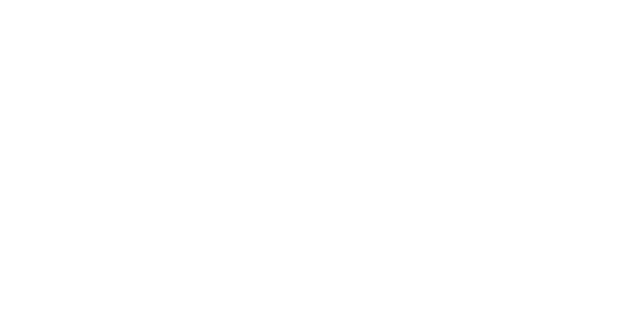
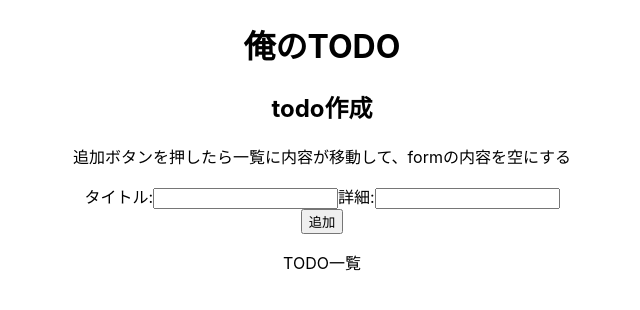
Before and after one commit to HaChi0624/ts-todo, a React (Create React App) app: page / in a window 1280 px wide. Shown: the top 310 px of the page, without its empty margins (318-958 px from the left). Built offline with nearby package versions, Linux system fonts and the light colour scheme.

Commit message:
コピペだけ

```diff
--- a/src/App.tsx
+++ b/src/App.tsx
@@ -1,9 +1,62 @@
-import React from 'react';
 import './App.css';
+import { useState } from 'react';
+import { InputTodo } from './components/InputTodo';
+import { Todos } from './components/Todos';
 
-function App() {
+const App = () => {
+  const [todoTitle, setTodoTitle] = useState('');
+  const [todoText, setTodoText] = useState('');
+
+  const [todoList, settodoList] = useState([]);
+
+  const onClickAdd = () => {
+    if (todoTitle === "") return;
+    //セットでリストに入れたい
+    // const newContent = [todoTitle, todoText]
+    const newContent = {
+      title: todoTitle,
+      text: todoText
+    }
+    const newTodoList = [...todoList, newContent];
+    settodoList(newTodoList);
+    setTodoTitle("");
+    setTodoText("");
+    console.log(newContent)
+  };
+
+
+
+  const onChangeTodoText =(e) => {
+    setTodoText(e.target.value)
+  };
+
+  const onChangeTodoTitle =(e) => {
+    setTodoTitle(e.target.value)
+  };
+
+
+  const onClickDelete = (index) => {
+    const newTodoList = [...todoList];
+    newTodoList.splice(index, 1);
+    settodoList(newTodoList);
+  };
+
+
   return (
-    <></>
+    <div className='App'>
+      <h1>俺のTODO</h1>
+
+      <div className='addContent'>
+        <h2>todo作成</h2>
+        <p>追加ボタンを押したら一覧に内容が移動して、formの内容を空にする</p>
+
+        <InputTodo todoTitle={todoTitle} todoText={todoText} onChangeTitle={onChangeTodoTitle} onChangeText={onChangeTodoText} onClick={onClickAdd}/>
+      </div>
+
+      <div>
+        <Todos todoList={todoList} onClickDelete={onClickDelete} />
+      </div>
+    </div>
   );
 }
 
--- /dev/null
+++ b/src/components/InputTodo.tsx
@@ -0,0 +1,24 @@
+import React from 'react'
+
+export const InputTodo = (props) => {
+
+  const {todoTitle, todoText, onClick, onChangeText, onChangeTitle} = props;
+
+  return (
+    <div>
+      <form>
+        <div>
+          <label>
+            タイトル:
+            <input value={todoTitle} onChange={onChangeTitle}/>
+          </label>
+          <label>
+            詳細:
+            <input value={todoText} onChange={onChangeText}/>
+          </label>
+        </div>
+      </form>
+      <button onClick={onClick}>追加</button>
+    </div>
+  );
+}
--- /dev/null
+++ b/src/components/Todos.tsx
@@ -0,0 +1,27 @@
+import React from "react";
+
+export const Todos = (props) => {
+  const { todoList, onClickDelete } = props;
+
+  return (
+    <div className="list-area">
+      <p className="title">TODO一覧</p>
+      <ul>
+        {todoList.map((todo, index) => {
+          return (
+            //todoの中身を取り出したい
+            //App.jsのonClickAddのnewContent
+            <div key={todo.title} className="list-row">
+              <li>
+                <input type='checkbox'/>
+                <div className="li-title">{todo.title}</div>
+                <div>{todo.text}</div>
+              </li>
+              <button onClick={() => onClickDelete(index)}>削除</button>
+            </div>
+          );
+        })}
+      </ul>
+    </div>
+  );
+};
--- a/src/index.tsx
+++ b/src/index.tsx
@@ -2,7 +2,6 @@
 import ReactDOM from 'react-dom/client';
 import './index.css';
 import App from './App';
-import reportWebVitals from './reportWebVitals';
 
 const root = ReactDOM.createRoot(
   document.getElementById('root') as HTMLElement
@@ -12,8 +11,3 @@
     <App />
   </React.StrictMode>
 );
-
-// If you want to start measuring performance in your app, pass a function
-// to log results (for example: reportWebVitals(console.log))
-// or send to an analytics endpoint. Learn more: https://bit.ly/CRA-vitals
-reportWebVitals();
--- a/src/reportWebVitals.ts
+++ /dev/null
@@ -1,15 +0,0 @@
-import { ReportHandler } from 'web-vitals';
-
-const reportWebVitals = (onPerfEntry?: ReportHandler) => {
-  if (onPerfEntry && onPerfEntry instanceof Function) {
-    import('web-vitals').then(({ getCLS, getFID, getFCP, getLCP, getTTFB }) => {
-      getCLS(onPerfEntry);
-      getFID(onPerfEntry);
-      getFCP(onPerfEntry);
-      getLCP(onPerfEntry);
-      getTTFB(onPerfEntry);
-    });
-  }
-};
-
-export default reportWebVitals;
```
Also changed, not shown: src/setupTests.ts (deleted, +0 -5 lines), 1 other file (tests, documents, lock files or other folders).
